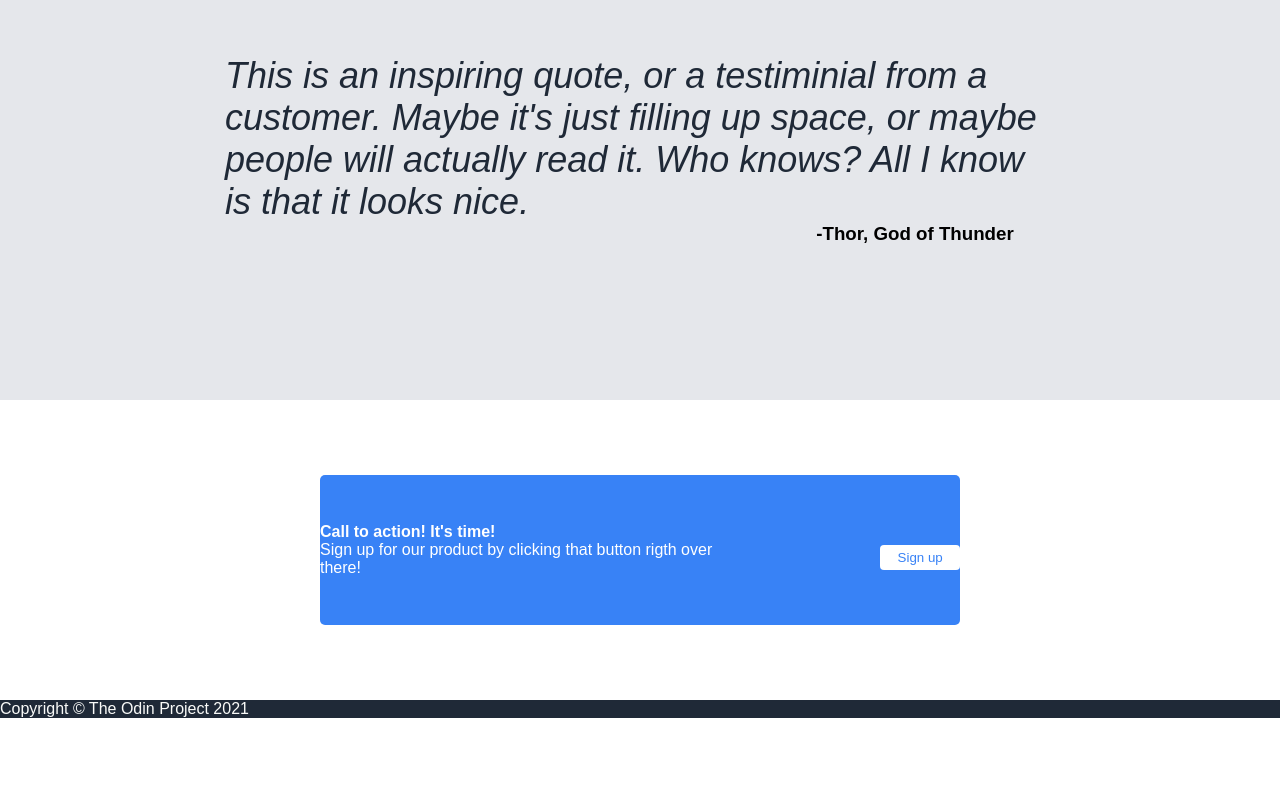
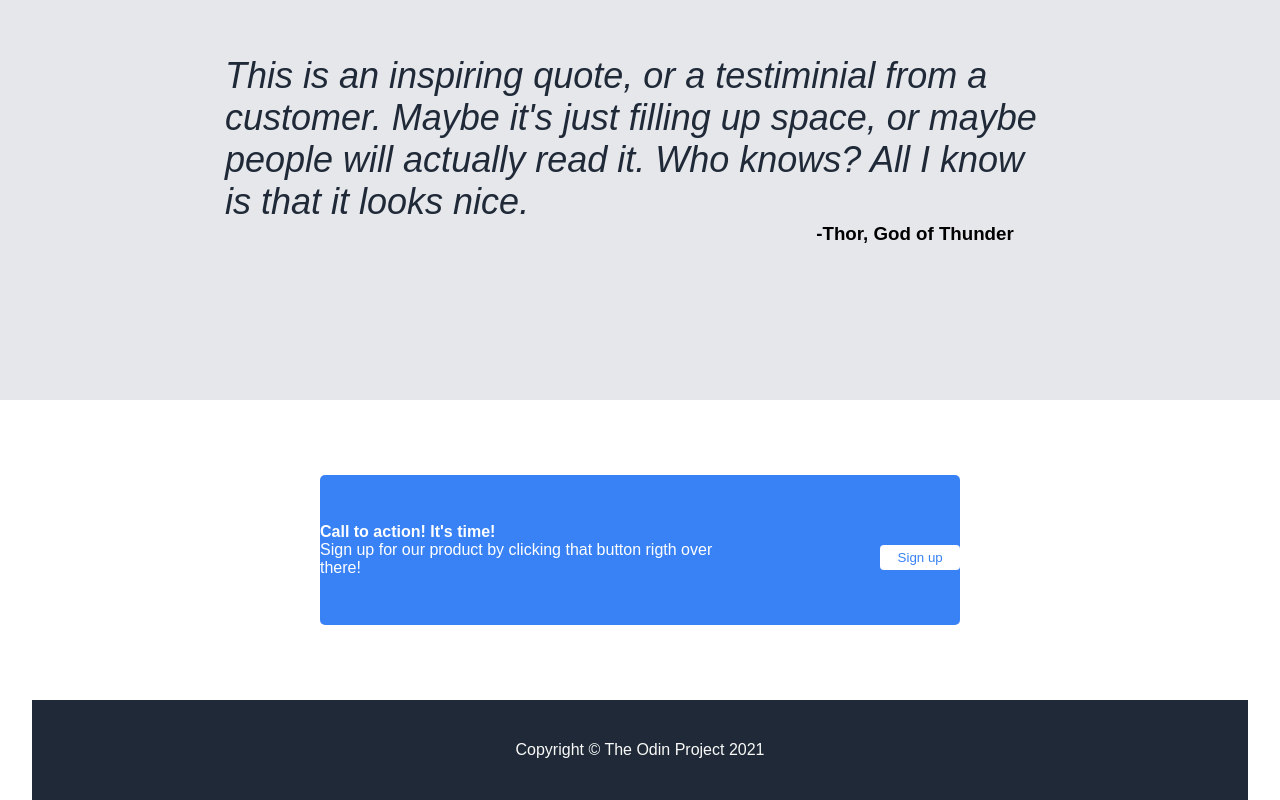
Before and after one commit to jay-schreffler/TOP-Foundations-LandingPage, a plain HTML site: page index.html in a window 1280 px wide. Shown: the part 1120-1920 px from the top of the page. Before the commit the page ends 1838 px from the top, so only its background shows below. Drawn offline with Linux system fonts and the light colour scheme.

Commit message:
update to style.css

```diff
--- a/style.css
+++ b/style.css
@@ -178,3 +178,13 @@ nav a {
     color: #3882f6;
     margin-top: 15px;
 }
+
+footer {
+    display: flex;
+    justify-content: center;
+    align-items: center;
+    width: 95%;
+    height: 100px;
+    background-color: #1f2937;
+    margin: 0 auto;
+}
```
